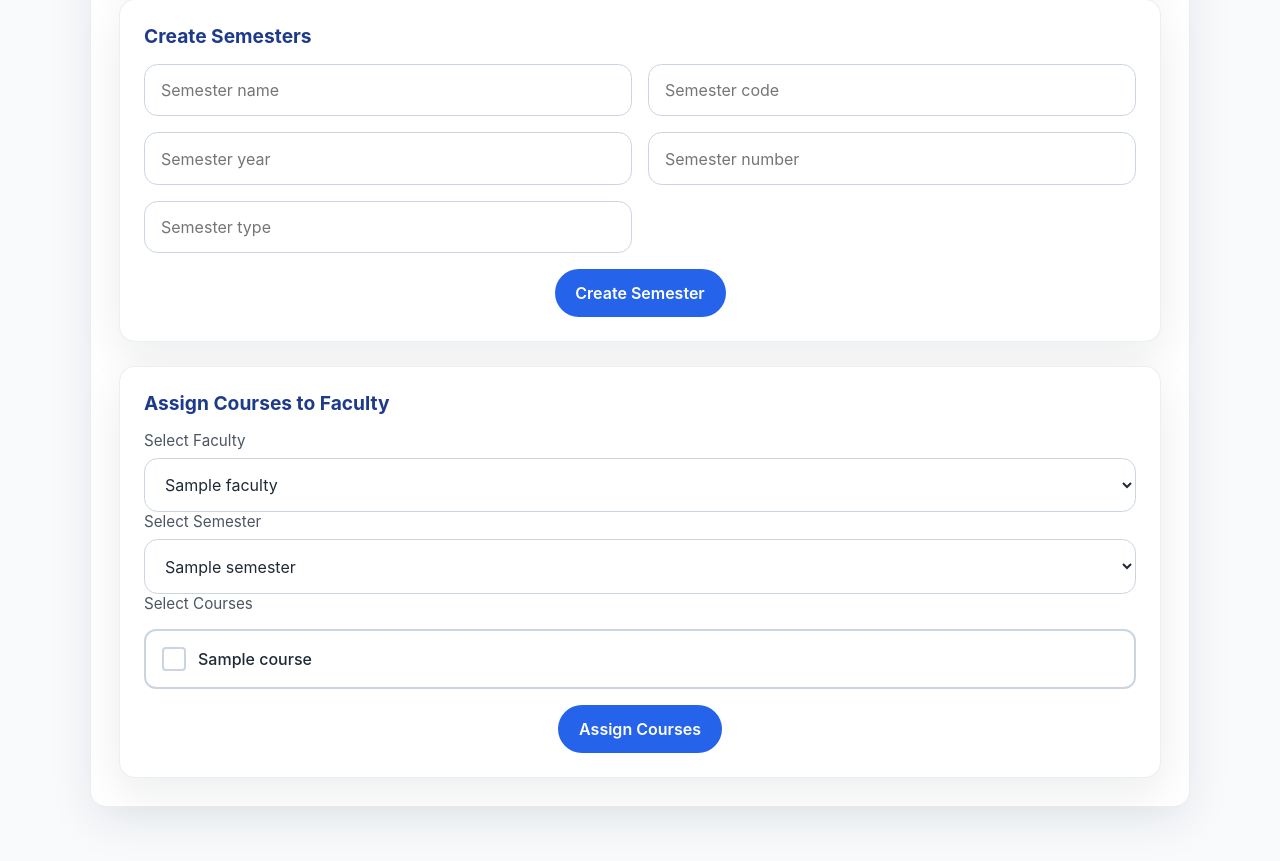
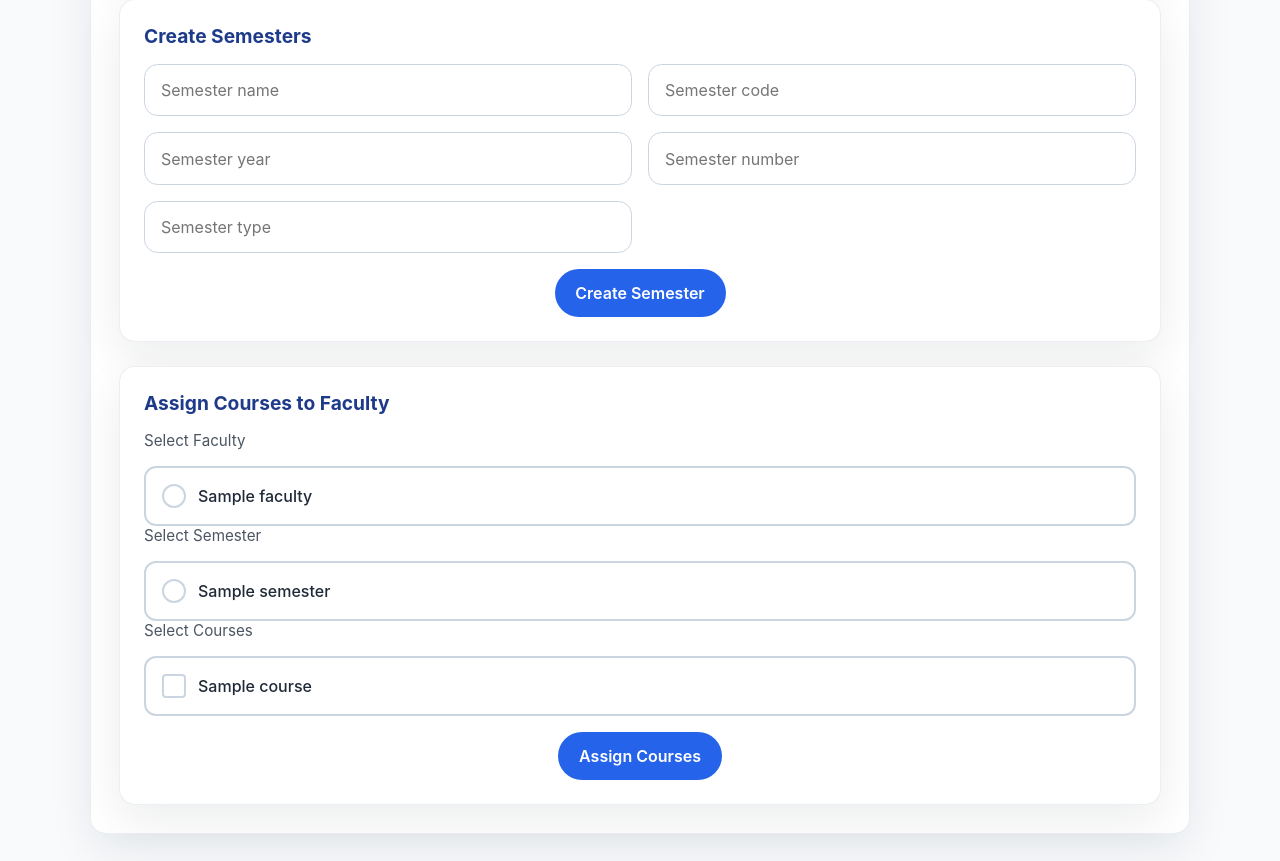
Before and after one commit to msameert/test, a Flask app: page /admin/dashboard in a window 1280 px wide. Shown: the part 1560-2421 px from the top of the page. Run offline with Flask 3, Linux system fonts and the light colour scheme; the visitor is signed in with stand-in values (Sample User, id 1); tables that the repository leaves empty hold one stand-in row (values such as "Sample post").

Commit message:
checkboxes

```diff
--- a/static/css/style.css
+++ b/static/css/style.css
@@ -384,3 +384,158 @@ footer {
         grid-template-columns: 1fr;
     }
 }
+
+/* Faculty Selection Styles */
+.faculty-selection {
+    display: grid;
+    grid-template-columns: repeat(auto-fit, minmax(280px, 1fr));
+    gap: 1rem;
+    margin-top: 0.5rem;
+}
+
+.faculty-card {
+    position: relative;
+    background: var(--surface);
+    border: 2px solid var(--border);
+    border-radius: 0.75rem;
+    padding: 1rem;
+    cursor: pointer;
+    transition: all 0.2s ease;
+    display: flex;
+    align-items: center;
+    gap: 0.75rem;
+}
+
+.faculty-card:hover {
+    border-color: var(--secondary);
+    box-shadow: 0 4px 12px rgba(37, 99, 235, 0.15);
+    transform: translateY(-1px);
+}
+
+.faculty-card input[type="radio"] {
+    position: absolute;
+    opacity: 0;
+    cursor: pointer;
+    height: 0;
+    width: 0;
+}
+
+.faculty-card label {
+    cursor: pointer;
+    font-size: 1rem;
+    font-weight: 500;
+    color: var(--text);
+    margin: 0;
+    flex: 1;
+    display: flex;
+    align-items: center;
+    gap: 0.75rem;
+}
+
+.faculty-card label::before {
+    content: '';
+    display: inline-block;
+    width: 1.25rem;
+    height: 1.25rem;
+    border: 2px solid var(--border);
+    border-radius: 50%;
+    background: white;
+    transition: all 0.2s ease;
+    flex-shrink: 0;
+}
+
+.faculty-card input[type="radio"]:checked + label::before {
+    background: var(--secondary);
+    border-color: var(--secondary);
+    box-shadow: inset 0 0 0 4px white;
+}
+
+.faculty-card input[type="radio"]:checked + label {
+    color: var(--secondary);
+    font-weight: 600;
+}
+
+.faculty-card input[type="radio"]:focus + label::before {
+    box-shadow: 0 0 0 3px rgba(37, 99, 235, 0.2);
+}
+
+/* Semester Selection Styles */
+.semester-selection {
+    display: grid;
+    grid-template-columns: repeat(auto-fit, minmax(280px, 1fr));
+    gap: 1rem;
+    margin-top: 0.5rem;
+}
+
+.semester-card {
+    position: relative;
+    background: var(--surface);
+    border: 2px solid var(--border);
+    border-radius: 0.75rem;
+    padding: 1rem;
+    cursor: pointer;
+    transition: all 0.2s ease;
+    display: flex;
+    align-items: center;
+    gap: 0.75rem;
+}
+
+.semester-card:hover {
+    border-color: var(--secondary);
+    box-shadow: 0 4px 12px rgba(37, 99, 235, 0.15);
+    transform: translateY(-1px);
+}
+
+.semester-card input[type="radio"] {
+    position: absolute;
+    opacity: 0;
+    cursor: pointer;
+    height: 0;
+    width: 0;
+}
+
+.semester-card label {
+    cursor: pointer;
+    font-size: 1rem;
+    font-weight: 500;
+    color: var(--text);
+    margin: 0;
+    flex: 1;
+    display: flex;
+    align-items: center;
+    gap: 0.75rem;
+}
+
+.semester-card label::before {
+    content: '';
+    display: inline-block;
+    width: 1.25rem;
+    height: 1.25rem;
+    border: 2px solid var(--border);
+    border-radius: 50%;
+    background: white;
+    transition: all 0.2s ease;
+    flex-shrink: 0;
+}
+
+.semester-card input[type="radio"]:checked + label::before {
+    background: var(--secondary);
+    border-color: var(--secondary);
+    box-shadow: inset 0 0 0 4px white;
+}
+
+.semester-card input[type="radio"]:checked + label {
+    color: var(--secondary);
+    font-weight: 600;
+}
+
+.semester-card input[type="radio"]:focus + label::before {
+    box-shadow: 0 0 0 3px rgba(37, 99, 235, 0.2);
+}
+
+@media (max-width: 768px) {
+    .faculty-selection,
+    .semester-selection {
+        grid-template-columns: 1fr;
+    }
+}
--- a/templates/dashboard.html
+++ b/templates/dashboard.html
@@ -143,28 +143,30 @@
 
             <form action="{{ url_for('api.assign_faculty_courses') }}" method="POST">
 
-             <!-- Faculty Dropdown -->
+             <!-- Faculty Selection -->
              <div class="form-group">
                 <label>Select Faculty</label>
-                 <select name="faculty_id" required>
+                <div class="faculty-selection">
                    {% for faculty in faculties %}
-                    <option value="{{ faculty.id }}">
-                        {{ faculty.name }}
-                    </option>
+                   <div class="faculty-card">
+                       <input type="radio" id="faculty-{{ faculty.id }}" name="faculty_id" value="{{ faculty.id }}" required>
+                       <label for="faculty-{{ faculty.id }}">{{ faculty.name }}</label>
+                   </div>
                    {% endfor %}
-                  </select>
+                </div>
              </div>
 
-              <!-- Faculty Dropdown -->
+              <!-- Semester Selection -->
              <div class="form-group">
                 <label>Select Semester</label>
-                 <select name="semester_id" required>
+                <div class="semester-selection">
                    {% for semester in semesters %}
-                    <option value="{{ semester.id }}">
-                        {{ semester.name }}
-                    </option>
+                   <div class="semester-card">
+                       <input type="radio" id="semester-{{ semester.id }}" name="semester_id" value="{{ semester.id }}" required>
+                       <label for="semester-{{ semester.id }}">{{ semester.name }}</label>
+                   </div>
                    {% endfor %}
-                  </select>
+                </div>
              </div>
 
          <!-- Courses Multi Select -->
```
